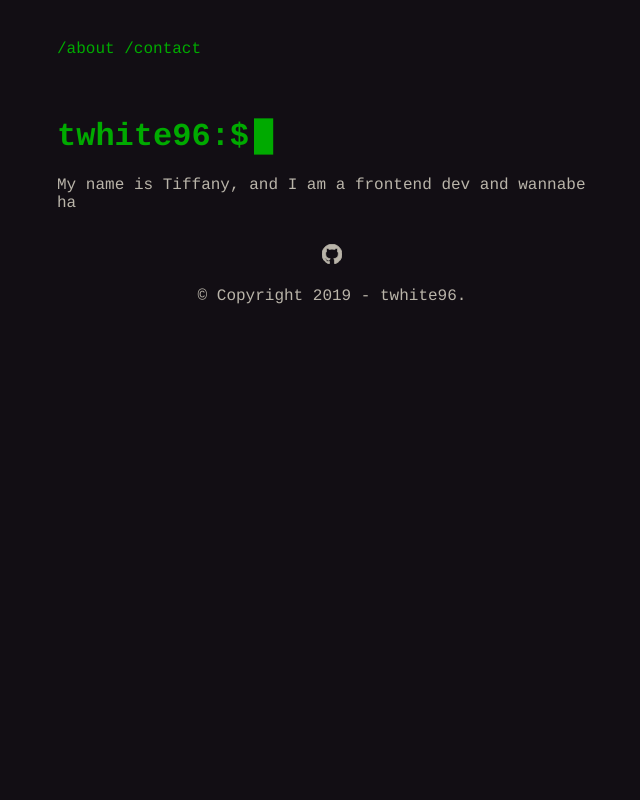
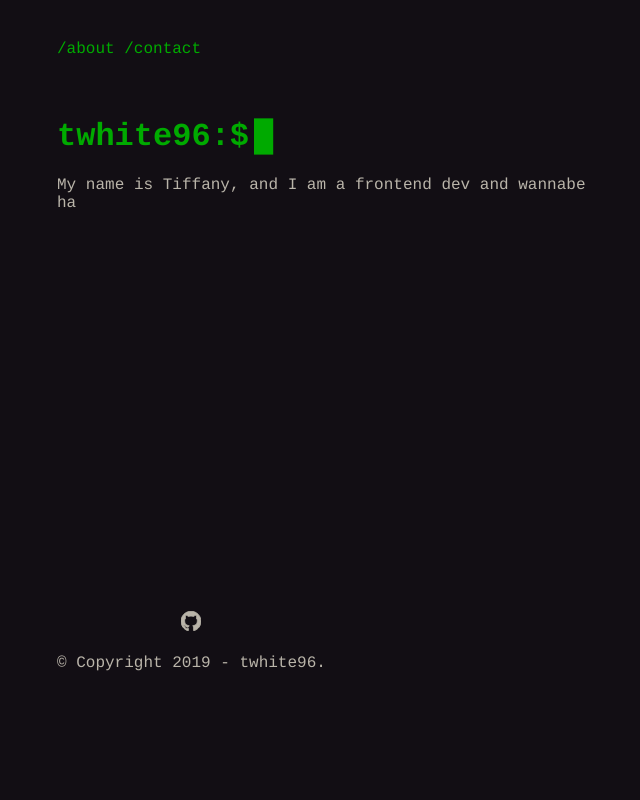
Before and after one commit to twhite96/pard0x-about, a plain HTML site: page index.html in a window 1280 px wide. Shown: the whole page, without its empty margins (308-948 px from the left). Drawn offline with nearby package versions, Linux system fonts and the light colour scheme.

Commit message:
Inital commit

```diff
--- a/style.css
+++ b/style.css
@@ -42,8 +42,11 @@ footer {
     margin-left: auto;
     margin-right: auto;
     margin-top: 2em;
+    padding-bottom: 8rem;
     display: table;
     text-align: center;
+    position: absolute;
+    bottom: 0;
 }
 
 footer nav {
```
